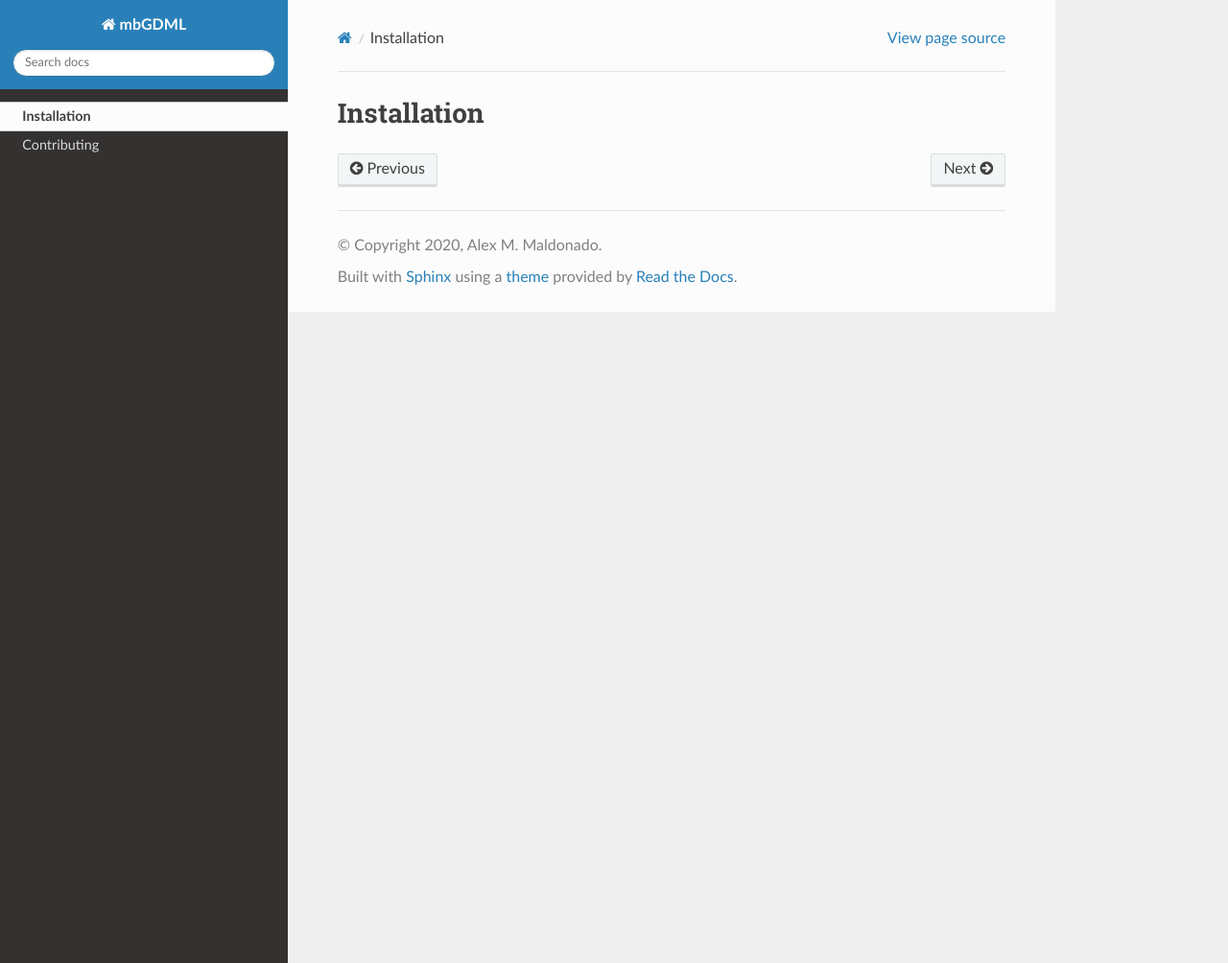
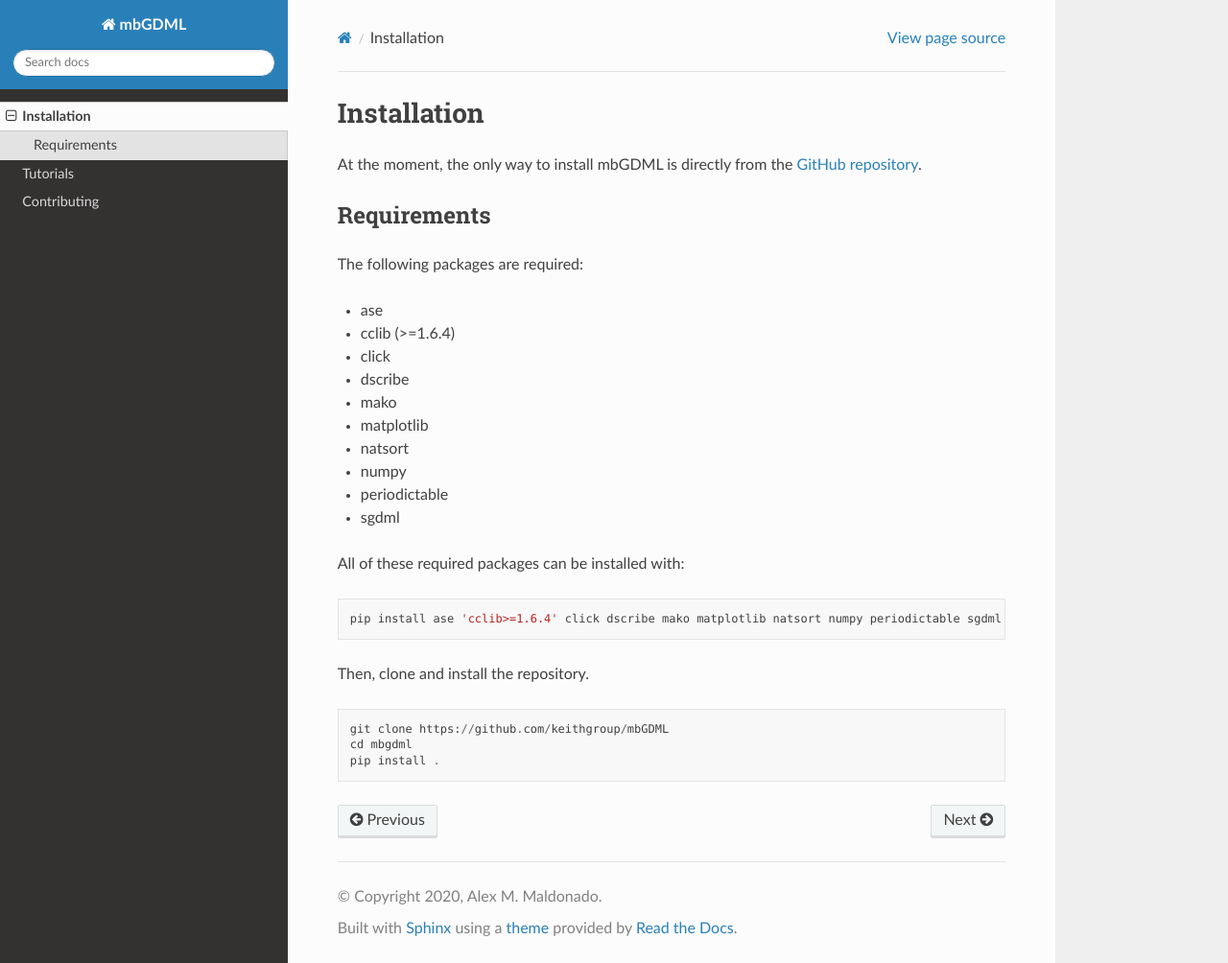
Before and after one commit to keithgroup/mbGDML, a Sphinx documentation site: the page built from docs/source/install.rst, in a window 1280 px wide and 1004 px high. Shown: the whole window at 96% size. Built offline with Sphinx 7.4.7 and the Read the Docs theme 2.0.0, drawn with Linux system fonts in a browser that asks for light colours; pages that are not in the unit, such as notebooks, are missing from menus.

Commit message:
Updating documentation

```diff
--- a/docs/source/index.rst
+++ b/docs/source/index.rst
@@ -5,5 +5,6 @@ mbGDML
    :hidden:
 
    install
+   tutorials/tutorials
    API <doc/modules>
    contributing
--- a/docs/source/install.rst
+++ b/docs/source/install.rst
@@ -1,2 +1,35 @@
 Installation
 ============
+
+At the moment, the only way to install mbGDML is directly from the `GitHub repository <https://github.com/keithgroup/mbGDML>`_.
+
+Requirements
+############
+
+The following packages are required:
+
+* ase
+* cclib (>=1.6.4)
+* click
+* dscribe
+* mako
+* matplotlib
+* natsort
+* numpy
+* periodictable
+* sgdml
+
+All of these required packages can be installed with:
+
+::
+
+    pip install ase 'cclib>=1.6.4' click dscribe mako matplotlib natsort numpy periodictable sgdml
+
+
+Then, clone and install the repository.
+
+::
+
+    git clone https://github.com/keithgroup/mbGDML
+    cd mbgdml
+    pip install .
```
Also changed, not shown: docs/source/tutorials/basics.rst (added, +28 -0 lines), docs/source/tutorials/tutorials.rst (added, +9 -0 lines), 3 other files.
